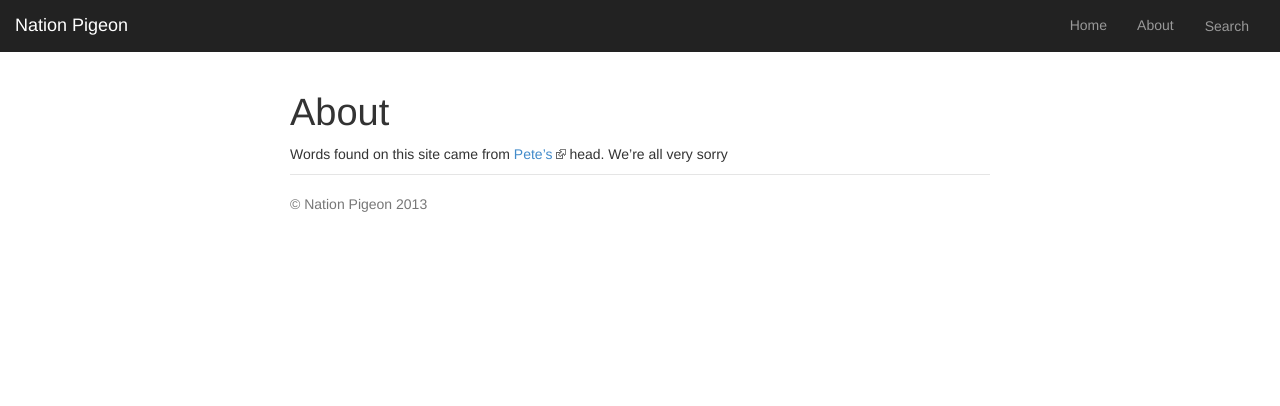
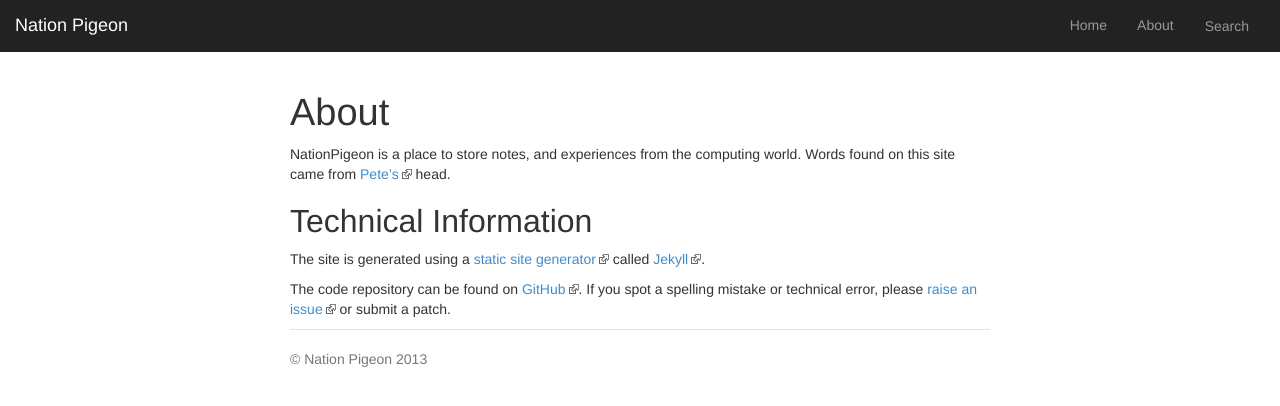
Before and after one commit to PMaynard/jekyll-nationpigeon, a Jekyll site: the page built from about.md, in a window 1280 px wide. Shown: the top 406 px of the page. Built offline with Jekyll 4.4.1, drawn with Linux system fonts in a browser that asks for light colours; Markdown is read by kramdown in place of the engine named in the settings.

Commit message:
Wrote About page

```diff
--- a/about.md
+++ b/about.md
@@ -2,5 +2,11 @@
 layout: page
 title: About
 ---
-Words found on this site came from [Pete's](http://petermaynard.co.uk) head.
-We're all very sorry
+NationPigeon is a place to store notes, and experiences from the computing world. Words found on this site came from [Pete's](http://petermaynard.co.uk) head.
+
+## Technical Information
+
+The site is generated using a [static site generator](https://duckduckgo.com/?q=static+site+generator) called [Jekyll](http://jekyllrb.com/).
+
+The code repository can be found on [GitHub](https://github.com/PMaynard/jekyll-nationpigeon).
+If you spot a spelling mistake or technical error, please [raise an issue](https://github.com/PMaynard/jekyll-nationpigeon/issues) or submit a patch.
```
